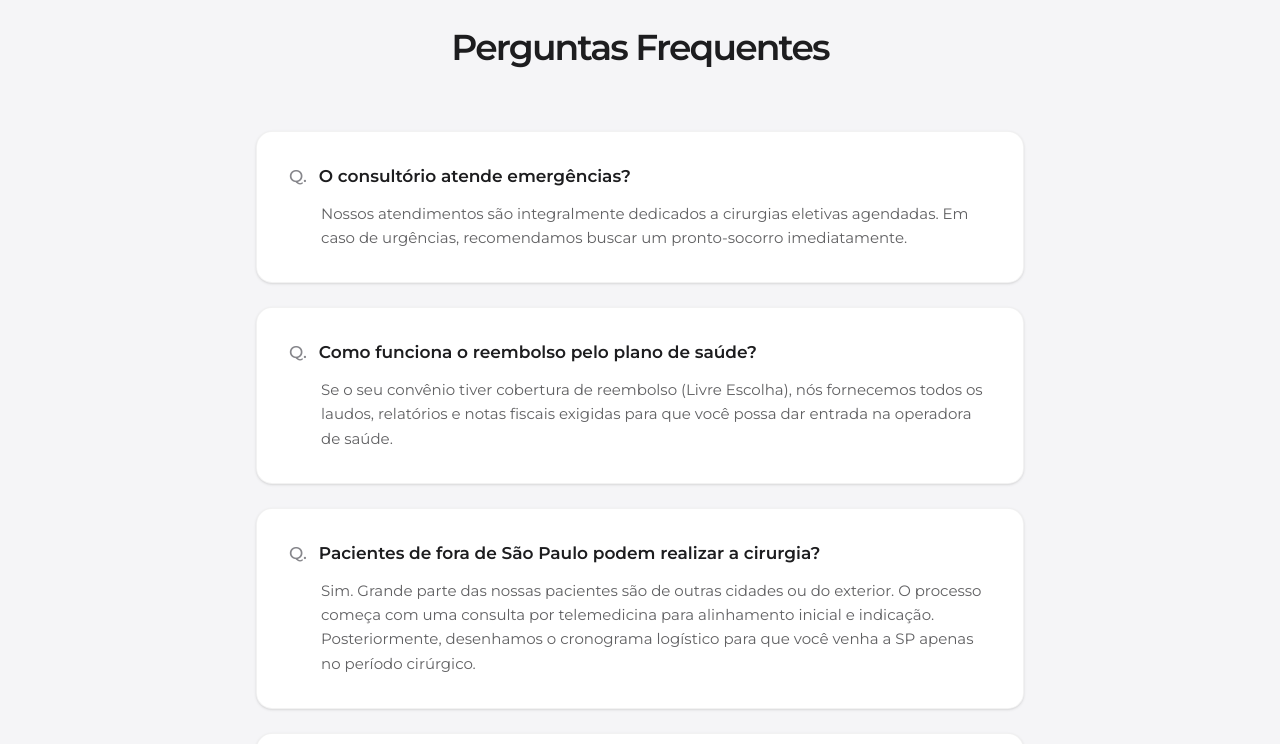
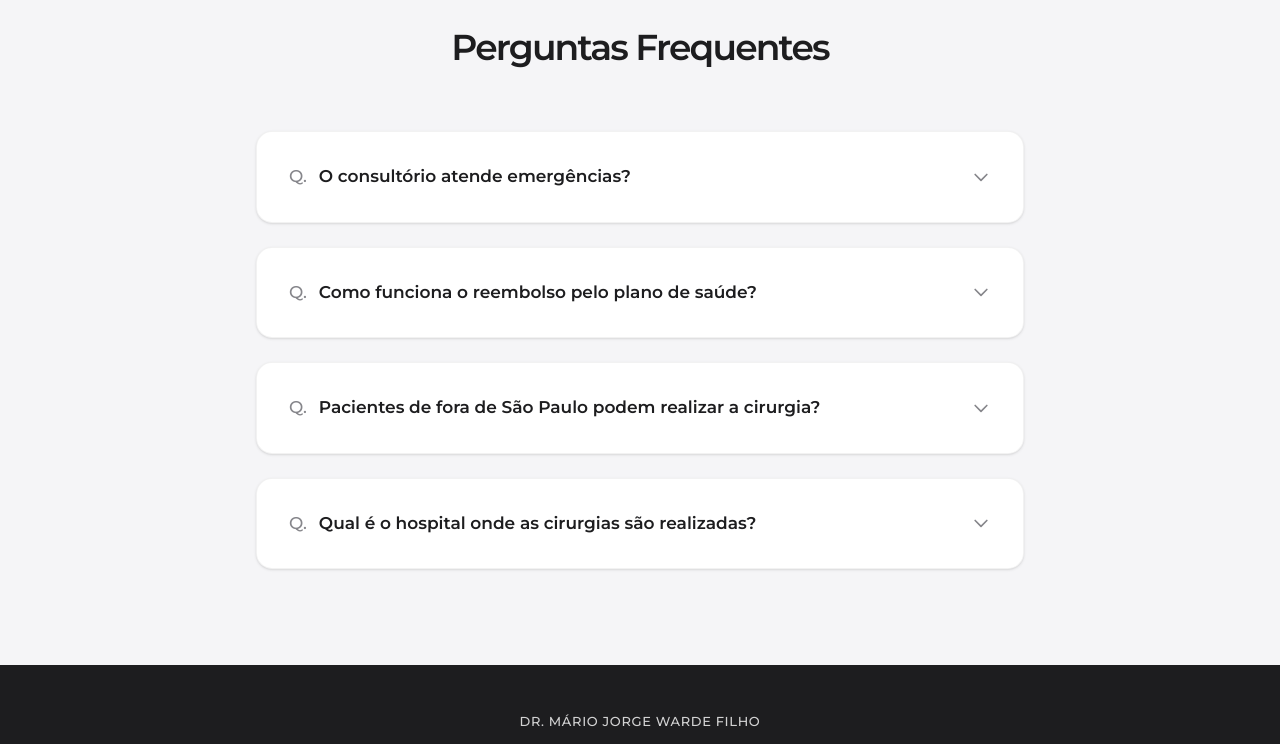
Before and after one commit to wardedrmario/site-institucional, a Next.js app: page /primeira-consulta in a window 1280 px wide. Shown: the part 5340-6084 px from the top of the page. Built offline with nearby package versions, Linux system fonts and the light colour scheme.

Commit message:
feat(ui): transform faq into accordion

```diff
--- a/src/app/primeira-consulta/page.tsx
+++ b/src/app/primeira-consulta/page.tsx
@@ -364,15 +364,20 @@ export default function PrimeiraConsulta() {
               { q: "Pacientes de fora de São Paulo podem realizar a cirurgia?", a: "Sim. Grande parte das nossas pacientes são de outras cidades ou do exterior. O processo começa com uma consulta por telemedicina para alinhamento inicial e indicação. Posteriormente, desenhamos o cronograma logístico para que você venha a SP apenas no período cirúrgico." },
               { q: "Qual é o hospital onde as cirurgias são realizadas?", a: "Operamos exclusivamente em hospitais de altíssimo padrão em São Paulo, equipados com UTI e que seguem protocolos mundiais de segurança (como o Hospital Sírio-Libanês, Vila Nova Star, entre outros, dependendo do procedimento)." }
             ].map((faq, i) => (
-              <div key={i} className="bg-white p-6 md:p-8 rounded-2xl shadow-sm border border-black/5">
-                <h4 className="text-[17px] font-semibold text-[#1d1d1f] mb-3 flex items-start gap-3">
-                  <span className="text-[#86868b] font-medium">Q.</span>
-                  {faq.q}
-                </h4>
-                <p className="text-[#1d1d1f]/70 text-[15px] leading-relaxed pl-8">
-                  {faq.a}
-                </p>
-              </div>
+              <details key={i} className="group bg-white p-6 md:p-8 rounded-2xl shadow-sm border border-black/5 cursor-pointer hover:border-black/10 transition-colors">
+                <summary className="text-[17px] font-semibold text-[#1d1d1f] list-none [&::-webkit-details-marker]:hidden flex items-center justify-between">
+                  <div className="flex items-center gap-3">
+                    <span className="text-[#86868b] font-medium">Q.</span>
+                    {faq.q}
+                  </div>
+                  <svg className="w-5 h-5 text-[#86868b] transform transition-transform duration-300 group-open:rotate-180" fill="none" stroke="currentColor" viewBox="0 0 24 24"><path strokeLinecap="round" strokeLinejoin="round" strokeWidth="2" d="M19 9l-7 7-7-7"></path></svg>
+                </summary>
+                <div className="mt-4 pl-8">
+                  <p className="text-[#1d1d1f]/70 text-[15px] leading-relaxed">
+                    {faq.a}
+                  </p>
+                </div>
+              </details>
             ))}
           </div>
         </div>
```
